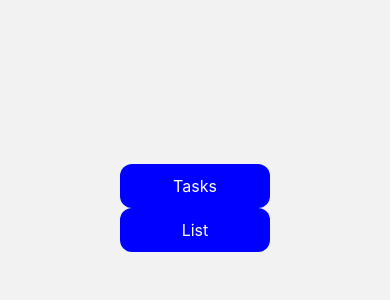
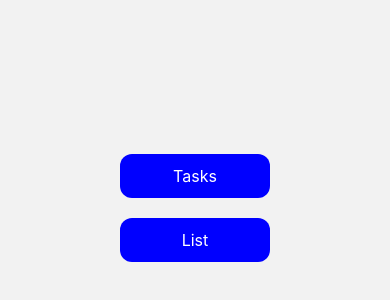
Before and after one commit to hmmatus/coderland-test, a React Native app: screen /Onboarding in a window 390 px wide. Shown: the part 214-514 px from the top of the page. Built offline with nearby package versions, Linux system fonts and the light colour scheme.

Commit message:
Fix style issue CustomButton and Task Modal

```diff
--- a/src/modules/core/components/buttons/customButton/CustomButton.tsx
+++ b/src/modules/core/components/buttons/customButton/CustomButton.tsx
@@ -3,10 +3,12 @@ import { StyleSheet, Text, TouchableOpacity, TouchableOpacityProps } from 'react
 interface CustomButtonProps extends TouchableOpacityProps {
   title: string;
 }
-const CustomButton = ({ title, ...props }: CustomButtonProps) => {
+
+const CustomButton = ({ title, style, disabled, ...props }: CustomButtonProps) => {
   return (
     <TouchableOpacity
-      style={[styles.buttonContainer, props.style, { opacity: props.disabled ? 0.4 : 1 }]}
+      style={[styles.buttonContainer, style, { opacity: disabled ? 0.4 : 1 }]}
+      disabled={disabled}
       {...props}
     >
       <Text style={styles.text}>{title}</Text>
--- a/src/modules/core/components/modals/TaskModalForm.tsx
+++ b/src/modules/core/components/modals/TaskModalForm.tsx
@@ -10,7 +10,7 @@ interface CustomModalProps {
 }
 export const TaskModalForm = ({ ...props }: CustomModalProps) => {
   const [description, setDescription] = useState('');
-  const isNotEmpty = !!description;
+  const isNotEmpty = !!description && description.length > 0;
   const onSave = () => {
     props.onClose();
     props.onSave(description);
@@ -22,17 +22,16 @@ export const TaskModalForm = ({ ...props }: CustomModalProps) => {
         <View style={styles.inputWrapper}>
           <TextInput
             style={styles.input}
-            underlineColorAndroid="transparent"
-            placeholder="Description"
-            placeholderTextColor="grey"
-            numberOfLines={10}
-            multiline={true}
-            onChangeText={(value) => setDescription(value)}
+            placeholder="Task description"
             value={description}
+            onChangeText={setDescription}
+            multiline
           />
         </View>
-        <CustomButton disabled={!isNotEmpty} title="Save task" onPress={onSave} />
-        <CustomButton title="Cancel" onPress={props.onClose} />
+        <View style={styles.buttonContainer}>
+          <CustomButton disabled={!isNotEmpty} title="Save task" onPress={onSave} />
+          <CustomButton title="Cancel" onPress={props.onClose} />
+        </View>
       </View>
     </Modal>
   );
@@ -42,6 +41,7 @@ const styles = StyleSheet.create({
   modal: {
     backgroundColor: 'white',
     padding: 12,
+    flex: 1,
   },
   container: {
     width: '100%',
@@ -53,13 +53,13 @@ const styles = StyleSheet.create({
     borderWidth: 1,
     borderRadius: 12,
     padding: 5,
+    height: 150,
   },
-  input: {
-    height: 150,
-    justifyContent: 'flex-start',
-  },
-  button: {
-    marginBottom: 5,
+  input: {},
+  buttonContainer: {
+    flexDirection: 'row',
+    justifyContent: 'space-between',
+    marginTop: 12,
   },
 });
 
--- a/src/modules/core/screens/Onboarding.tsx
+++ b/src/modules/core/screens/Onboarding.tsx
@@ -9,6 +9,7 @@ const OnboardingScreen = ({ navigation }: OnBoardingNavProps) => {
       <View style={styles.container}>
         <CustomButton
           title="Tasks"
+          style={styles.button}
           onPress={() => {
             navigation.navigate('Task');
           }}
```
